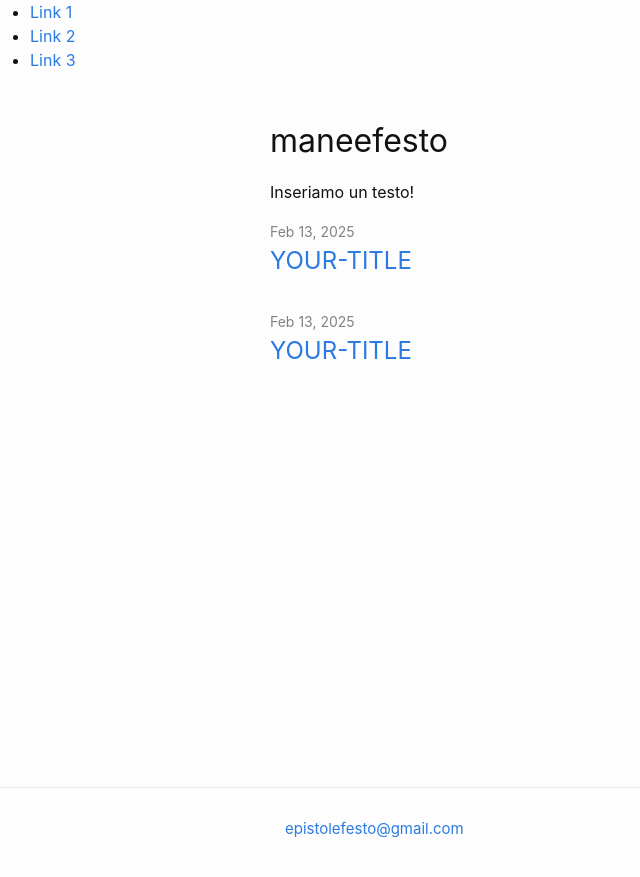
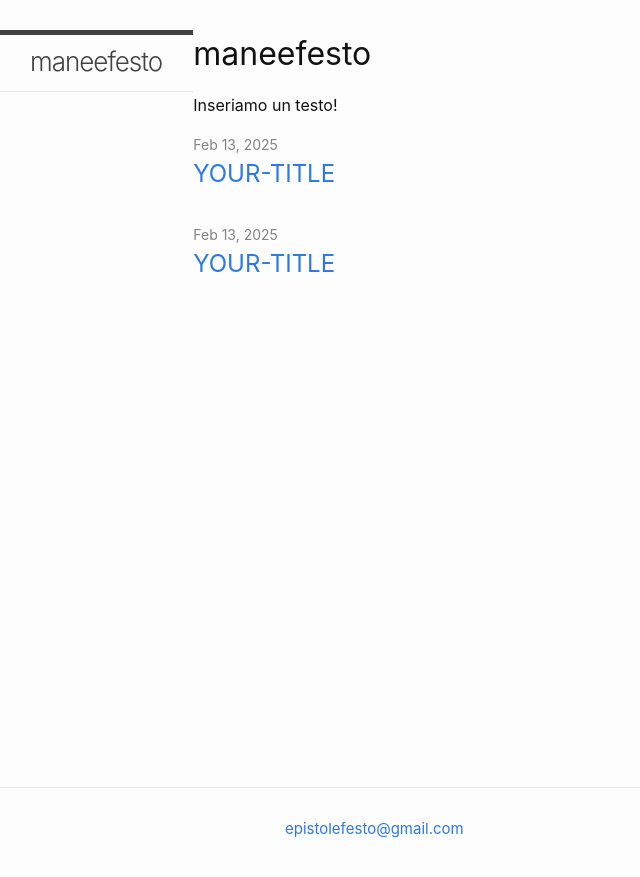
Before and after one commit to maneefesto/manefesto, a Jekyll site: the page built from index.md, in a window 1280 px wide. Shown: the top 877 px of the page, without its empty margins (0-640 px from the left). Built offline with Jekyll 4.4.1, drawn with Linux system fonts in a browser that asks for light colours; our own code applies the rules of GitHub Pages for plain Markdown files.

Commit message:
test nuovo sidebar

```diff
--- a/_layouts/base.html
+++ b/_layouts/base.html
@@ -4,27 +4,19 @@
   {%- include head.html -%}
 
   <body>
-    <div class="container">
-      <div class="row">
-        <aside class="col-md-3">
-          <!-- Sidebar content -->
-          <nav>
-            <ul>
-              <li><a href="#">Link 1</a></li>
-              <li><a href="#">Link 2</a></li>
-              <li><a href="#">Link 3</a></li>
-            </ul>
-          </nav>
-        </aside>
-        <div class="col-md-9">
-          <!-- Main content -->
-        </div>
-      </div>
-    </div>
 
     <main class="page-content" aria-label="Content">
-      <div class="wrapper">
-        {{ content }}
+      <div class="with-sidebar">
+        <div>
+          <header class="site-header">
+            <div class="wrapper">
+              <a class="site-title" rel="author" href="{{ '/' | relative_url }}">{{ site.title | escape }}</a>
+            </div>
+          </header>
+        </div>
+        <div>
+          {{ content}}
+        </div>
       </div>
     </main>
 
--- a/_sass/minima/custom-styles.scss
+++ b/_sass/minima/custom-styles.scss
@@ -6,28 +6,18 @@
 }
 
 
-.container {
+.with-sidebar {
     display: flex;
+    flex-wrap: wrap;
+    gap: var(--s1);
+  }
+
+.with-sidebar > :first-child {
+flex-grow: 1;
 }
 
-.sidebar {
-    width: 25%;
-    padding: 20px;
-    background-color: #f4f4f4;
+.with-sidebar > :last-child {
+flex-basis: 0;
+flex-grow: 999;
+min-inline-size: 50%;
 }
-
-.main-content {
-    width: 75%;
-    padding: 20px;
-}
-
-@media (max-width: 768px) {
-    .container {
-        flex-direction: column;
-    }
-
-    .sidebar,
-    .main-content {
-        width: 100%;
-    }
-}
```
